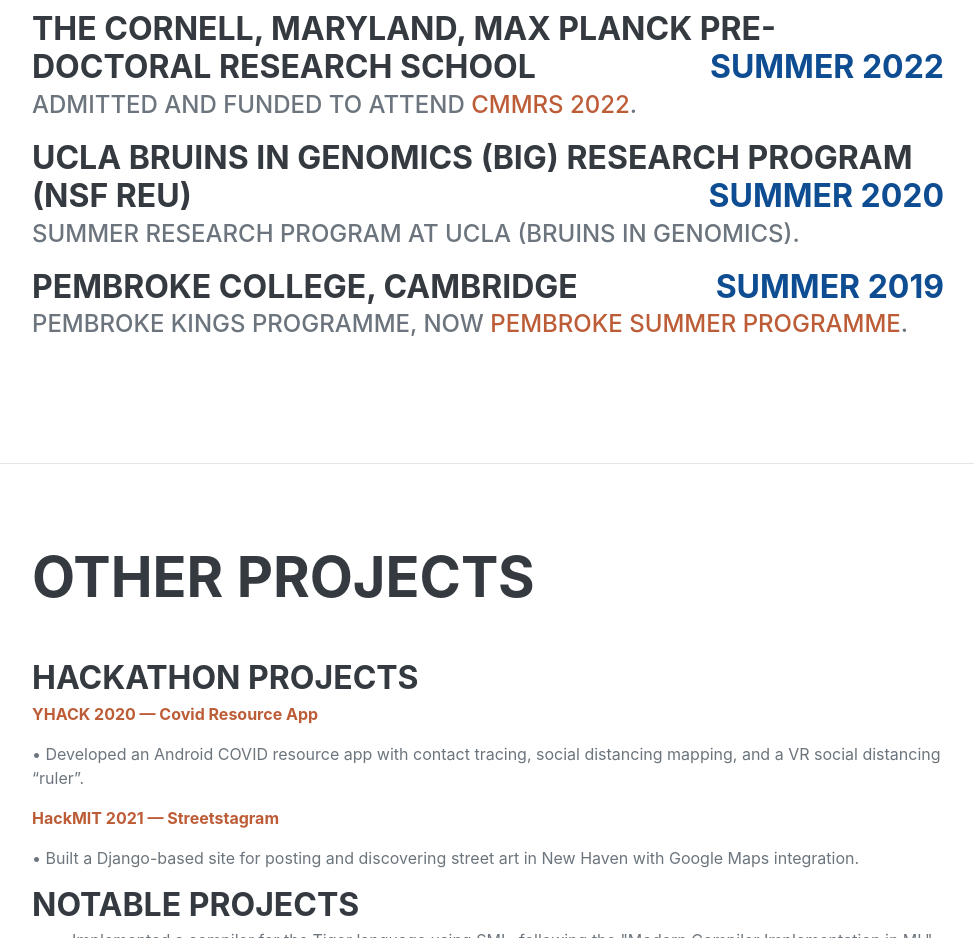
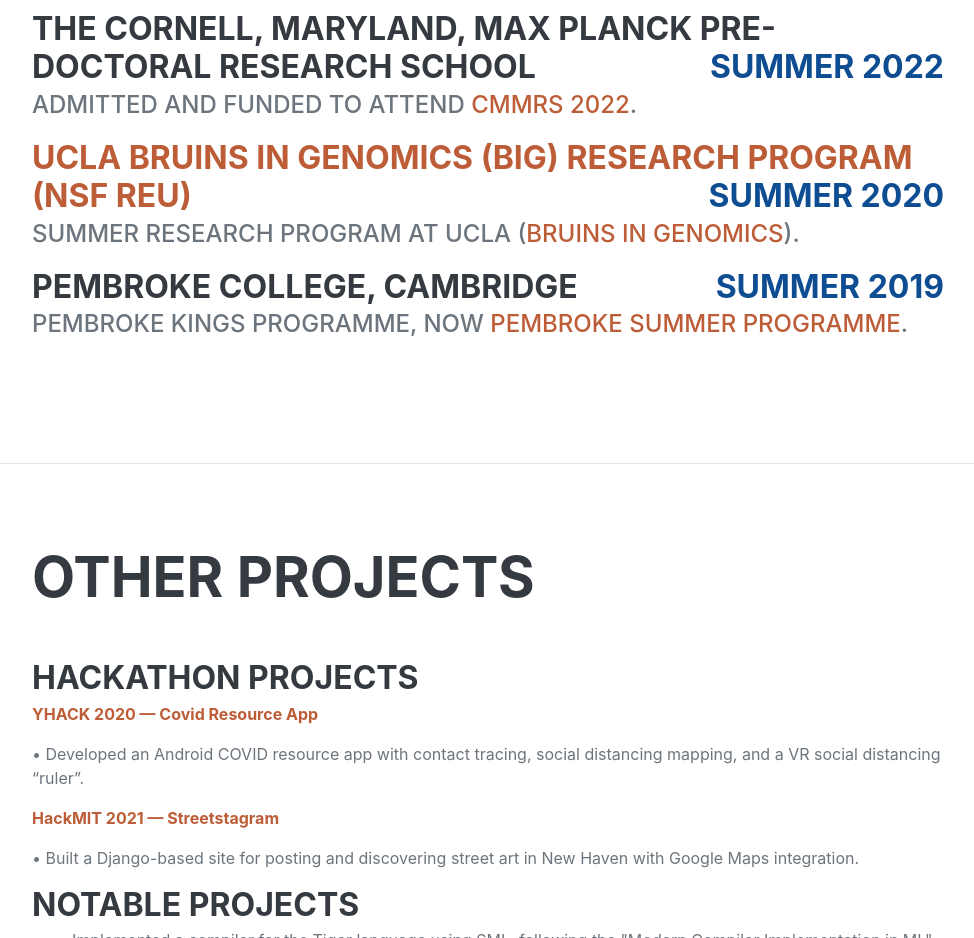
Before and after one commit to Mudi-Y/Mudi-Y.github.io, a plain HTML site: page index.html in a window 1280 px wide. Shown: the part 6220-7158 px from the top of the page, without its empty margins (288-1262 px from the left). Drawn offline with nearby package versions, Linux system fonts and the light colour scheme; a web font is replaced by a local one.

Commit message:
Link UCLA BIG program; minor site edits

```diff
--- a/index.html
+++ b/index.html
@@ -158,8 +158,8 @@
                     <h3 class="mb-0">The Cornell, Maryland, Max Planck Pre-doctoral Research School <span class="text-primary" style="float:right;">Summer 2022</span></h3>
                     <div class="subheading mb-3">Admitted and funded to attend <a href="https://cmmrs.mpi-sws.org">CMMRS 2022</a>.</div>
 
-                    <h3 class="mb-0">UCLA Bruins in Genomics (BIG) Research Program (NSF REU) <span class="text-primary" style="float:right;">Summer 2020</span></h3>
-                    <div class="subheading mb-3">Summer research program at UCLA (Bruins in Genomics).</div>
+                    <h3 class="mb-0"><a href="https://qcb.ucla.edu/big-summer/" target="_blank" rel="noopener">UCLA Bruins in Genomics (BIG) Research Program (NSF REU)</a> <span class="text-primary" style="float:right;">Summer 2020</span></h3>
+                    <div class="subheading mb-3">Summer research program at UCLA (<a href="https://qcb.ucla.edu/big-summer/" target="_blank" rel="noopener">Bruins in Genomics</a>).</div>
 
                     <h3 class="mb-0">Pembroke College, Cambridge <span class="text-primary" style="float:right;">Summer 2019</span></h3>
                     <div class="subheading mb-3">Pembroke Kings Programme, now <a href="https://www.pem.cam.ac.uk/international-programmes/pembroke-cambridge-summer-programme">Pembroke Summer Programme</a>.</div>
```
